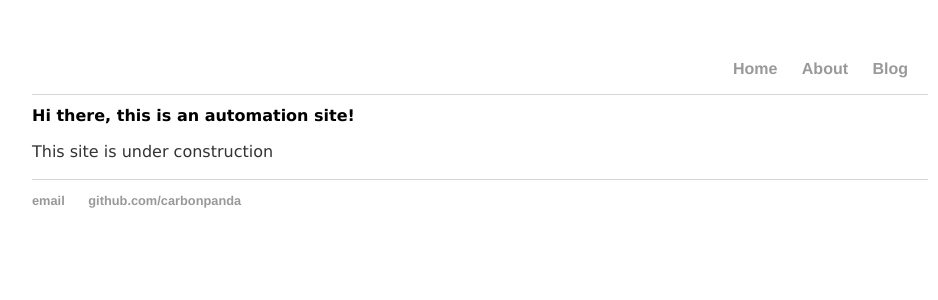
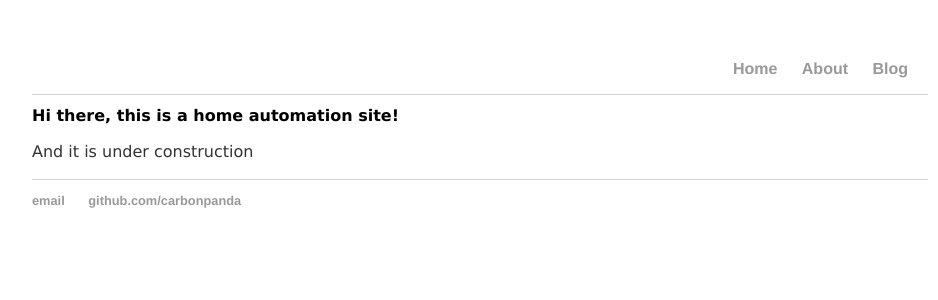
Before and after one commit to carbonpanda/carbonpanda.github.io, a Jekyll site: the page built from index.html, in a window 1280 px wide. Shown: the top 300 px of the page, without its empty margins (160-1098 px from the left). Built offline with Jekyll 4.4.1, drawn with Linux system fonts in a browser that asks for light colours.

Commit message:
Update index.html

```diff
--- a/index.html
+++ b/index.html
@@ -1,8 +1,8 @@
 ---
 layout: default
-title: CarbonPanda - Habitat Automation
+title: CarbonPanda - Home Automation
 ---
 <div class="blurb">
-	<h1>Hi there, this is an automation site!</h1>
-	<p>This site is under construction</p>
+	<h1>Hi there, this is a home automation site!</h1>
+	<p>And it is under construction</p>
 </div><!-- /.blurb -->
```
